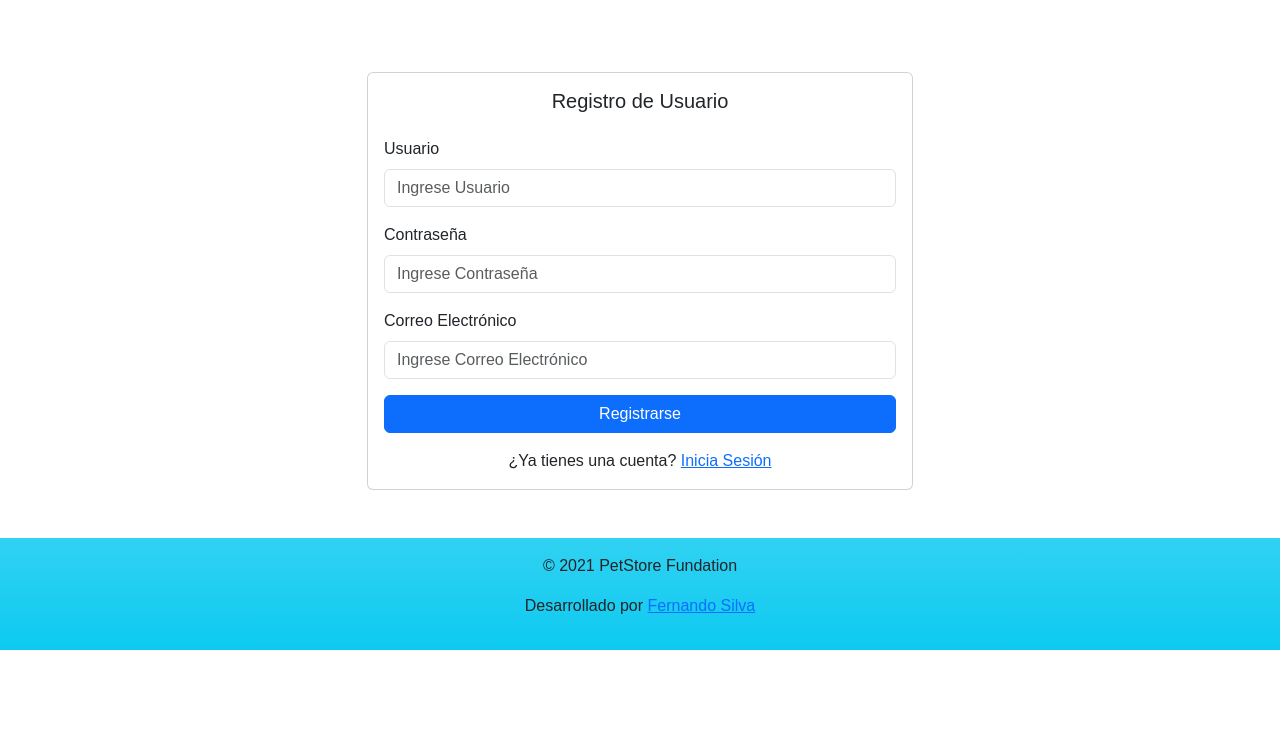
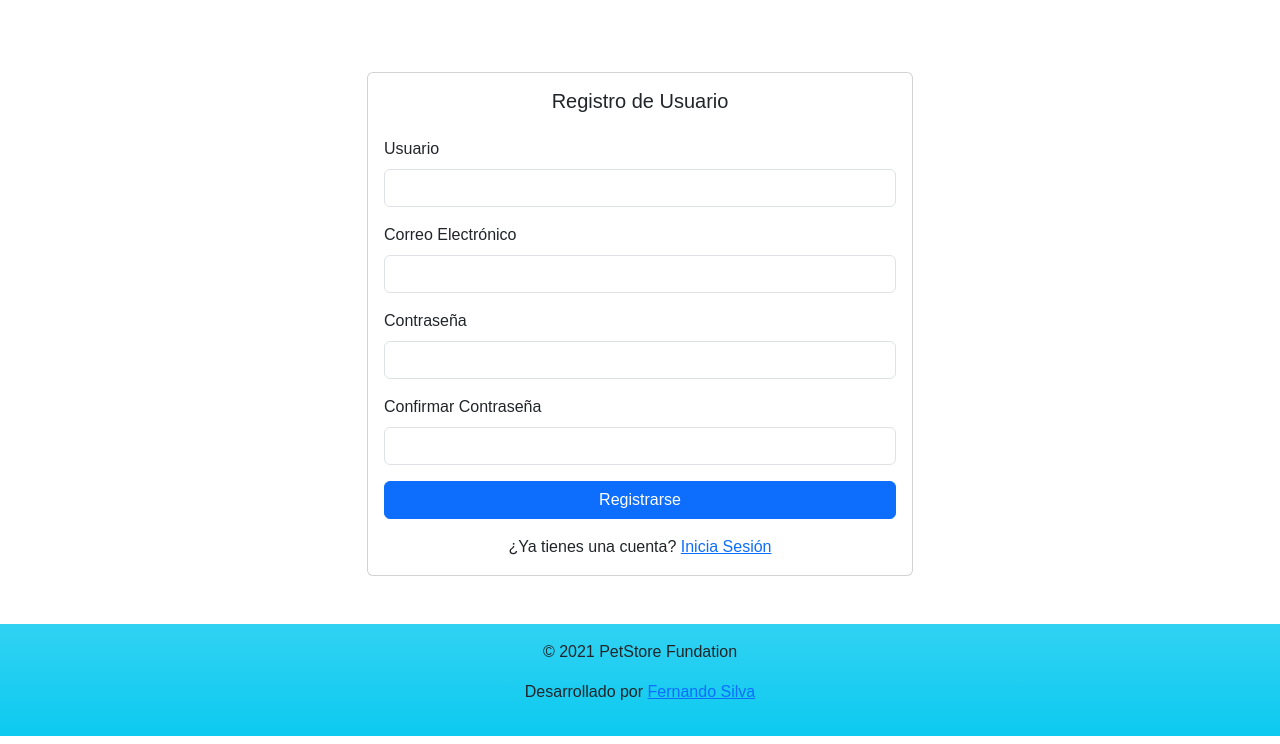
Before and after one commit to fernandosilvot/django_examen-basico, a Django app: page /registro-usuario/ in a window 1280 px wide. Shown: the part 56-800 px from the top of the page. Run offline with Django 5.2, Linux system fonts and the light colour scheme; some libraries are stand-ins or nearby versions.

Commit message:
chore: Update login form field names and styles

```diff
--- a/Core/forms.py
+++ b/Core/forms.py
@@ -2,16 +2,33 @@ from django import forms
 from django.contrib.auth.models import User
 
 class LoginForm(forms.Form):
-    usuario = forms.CharField(max_length=150, label='Usuario')
-    password = forms.CharField(widget=forms.PasswordInput, label='Contraseña')
+    usuario = forms.CharField(
+        max_length=150,
+        label='Usuario',
+        widget=forms.TextInput(attrs={'class': 'form-control'})
+    )
+    password = forms.CharField(
+        label='Contraseña',
+        widget=forms.PasswordInput(attrs={'class': 'form-control'})
+    )
 
 class RegisterForm(forms.ModelForm):
-    password = forms.CharField(widget=forms.PasswordInput, label='Contraseña')
-    confirm_password = forms.CharField(widget=forms.PasswordInput, label='Confirmar Contraseña')
+    password = forms.CharField(
+        widget=forms.PasswordInput(attrs={'class': 'form-control'}),
+        label='Contraseña'
+    )
+    confirm_password = forms.CharField(
+        widget=forms.PasswordInput(attrs={'class': 'form-control'}),
+        label='Confirmar Contraseña'
+    )
 
     class Meta:
         model = User
         fields = ['username', 'email', 'password']
+        widgets = {
+            'username': forms.TextInput(attrs={'class': 'form-control'}),
+            'email': forms.EmailInput(attrs={'class': 'form-control'}),
+        }
 
     def clean(self):
         cleaned_data = super().clean()
--- a/Core/templates/auth/registro.html
+++ b/Core/templates/auth/registro.html
@@ -3,43 +3,33 @@
 {% block contenido %}
 <div class="container">
     <div class="row justify-content-center">
-        <div class="col-lg-6 col-md-8 mt-5"> <!-- Modificado: Se ha cambiado la clase col-md-4 a col-lg-6 col-md-8 para que el formulario se ajuste mejor en pantallas de tamaño mediano y grande -->
+        <div class="col-lg-6 col-md-8 mt-5">
             <div class="card">
                 <div class="card-body">
                     <h5 class="card-title text-center mb-4">Registro de Usuario</h5>
                     <form action="" method="POST">
                         {% csrf_token %}
-
-                        {% if error %}
+                        {% if form.errors %}
                             <div class="alert alert-danger" role="alert">
-                                {{ error }}
+                                {{ form.errors }}
                             </div>
                         {% endif %}
-
                         <div class="mb-3">
-                            <label for="usuario" class="form-label">Usuario</label>
-                            <input type="text" name="usuario" id="usuario" class="form-control" placeholder="Ingrese Usuario" required>
-                            <div class="invalid-feedback"> <!-- Agregado: Mensaje de retroalimentación para el usuario -->
-                                Por favor ingrese un usuario.
-                            </div>
+                            <label for="username" class="form-label">Usuario</label>
+                            {{ form.username }}
                         </div>
-
+                        <div class="mb-3">
+                            <label for="email" class="form-label">Correo Electrónico</label>
+                            {{ form.email }}
+                        </div>
                         <div class="mb-3">
                             <label for="password" class="form-label">Contraseña</label>
-                            <input type="password" name="password" id="password" class="form-control" placeholder="Ingrese Contraseña" required>
-                            <div class="invalid-feedback"> <!-- Agregado: Mensaje de retroalimentación para el usuario -->
-                                Por favor ingrese una contraseña.
-                            </div>
+                            {{ form.password }}
                         </div>
-
                         <div class="mb-3">
-                            <label for="email" class="form-label">Correo Electrónico</label>
-                            <input type="email" name="email" id="email" class="form-control" placeholder="Ingrese Correo Electrónico" required>
-                            <div class="invalid-feedback"> <!-- Agregado: Mensaje de retroalimentación para el usuario -->
-                                Por favor ingrese un correo electrónico válido.
-                            </div>
+                            <label for="confirm_password" class="form-label">Confirmar Contraseña</label>
+                            {{ form.confirm_password }}
                         </div>
-
                         <div class="d-grid">
                             <button type="submit" class="btn btn-primary">Registrarse</button>
                         </div>
--- a/Core/views.py
+++ b/Core/views.py
@@ -12,9 +12,9 @@ def inicio_sesion(request):
     if request.method == 'POST':
         form = LoginForm(request.POST)
         if form.is_valid():
-            usuario = form.cleaned_data.get('usuario')
+            username = form.cleaned_data.get('usuario')
             password = form.cleaned_data.get('password')
-            user = authenticate(request, username=usuario, password=password)
+            user = authenticate(request, username=username, password=password)
             if user is not None:
                 profile = UserProfile.objects.get(user=user)
                 request.session['perfil'] = profile.role
```
Also changed, not shown: Core/templates/auth/inicio_sesion.html (+8 -17 lines).
